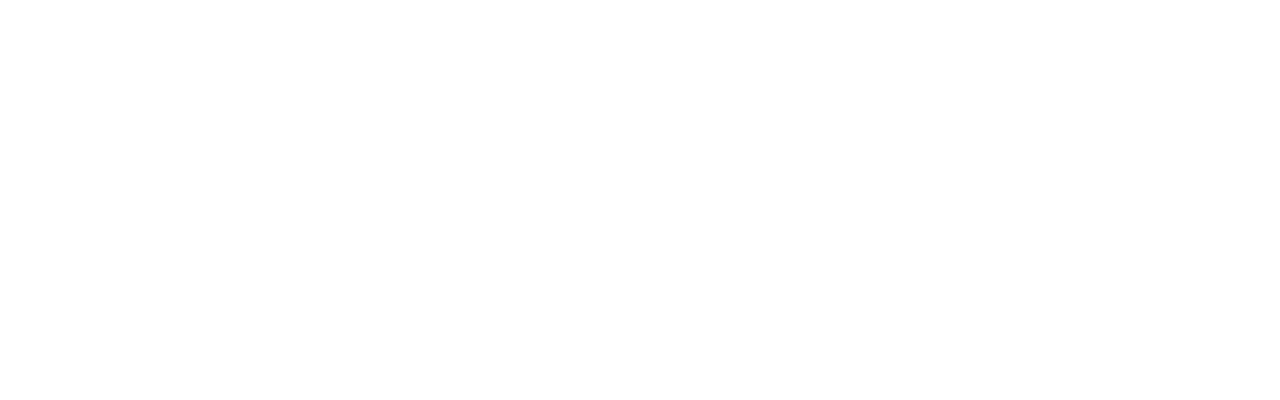
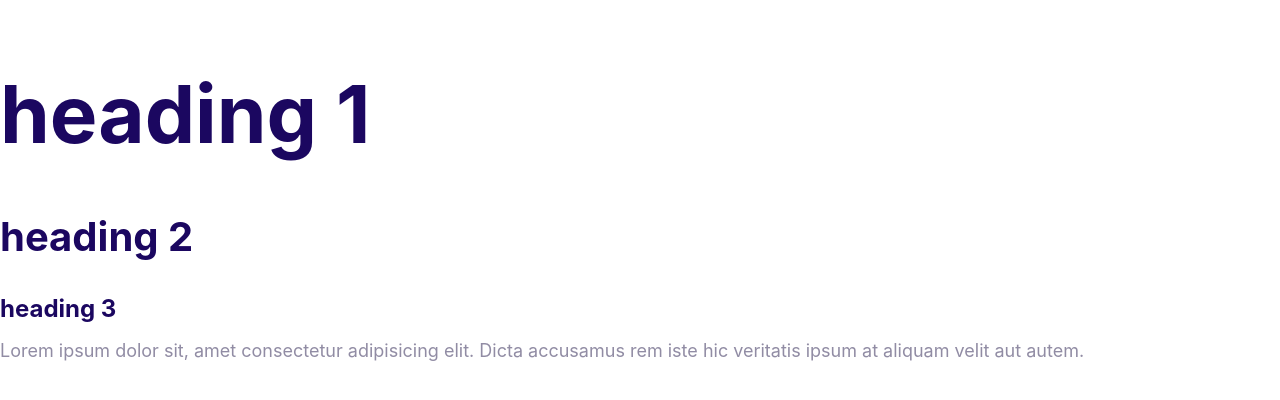
Before and after one commit to kurtice/moshify, a plain HTML site: page index.html in a window 1280 px wide. Drawn offline with Linux system fonts and the light colour scheme.

Commit message:
Define the styles for the fonts

```diff
--- a/css/styles.css
+++ b/css/styles.css
@@ -1,8 +1,58 @@
 /* 套路:定义使用的全局变量 */
 :root {
+  /* 套路: 颜色 */
   --color-primary: #2584ff;
   --color-secondary: #00d9ff;
   --color-accent: #ff3400;
   --color-heading: #1b0760;
   --color-body: #918ca4;
 }
+
+html {
+  /* 套路: 使用rem单位; 默认浏览器的font-size为16px */
+  /* 62.5% = 16px * 62.5% = 10px = 1 rem */
+  font-size: 62.5%;
+}
+
+body {
+  font-family: Inter, Arial, Helvetica, sans-serif;
+  font-size: 2.4rem;
+  line-height: 1.5; /* 套路:使行之间间距加大, 为font-size的1,5倍 */
+  color: var(--color-body);
+}
+
+h1,
+h2,
+h3 {
+  color: var(--color-heading);
+  margin-bottom: 1rem;
+}
+
+h1 {
+  font-size: 7rem;
+}
+h2 {
+  font-size: 4rem;
+}
+h3 {
+  font-size: 3rem;
+}
+
+p {
+  margin-top: 0;
+}
+
+@media screen and (min-width: 1024px) {
+  body {
+    font-size: 1.8rem;
+  }
+  h1 {
+    font-size: 8rem;
+  }
+  h2 {
+    font-size: 4rem;
+  }
+  h3 {
+    font-size: 2.4rem;
+  }
+}
--- a/index.html
+++ b/index.html
@@ -8,5 +8,13 @@
     <link rel="stylesheet" href="./css/normalize.css" />
     <link rel="stylesheet" href="./css/styles.css" />
   </head>
-  <body></body>
+  <body>
+    <h1>heading 1</h1>
+    <h2>heading 2</h2>
+    <h3>heading 3</h3>
+    <p>
+      Lorem ipsum dolor sit, amet consectetur adipisicing elit. Dicta accusamus
+      rem iste hic veritatis ipsum at aliquam velit aut autem.
+    </p>
+  </body>
 </html>
```
